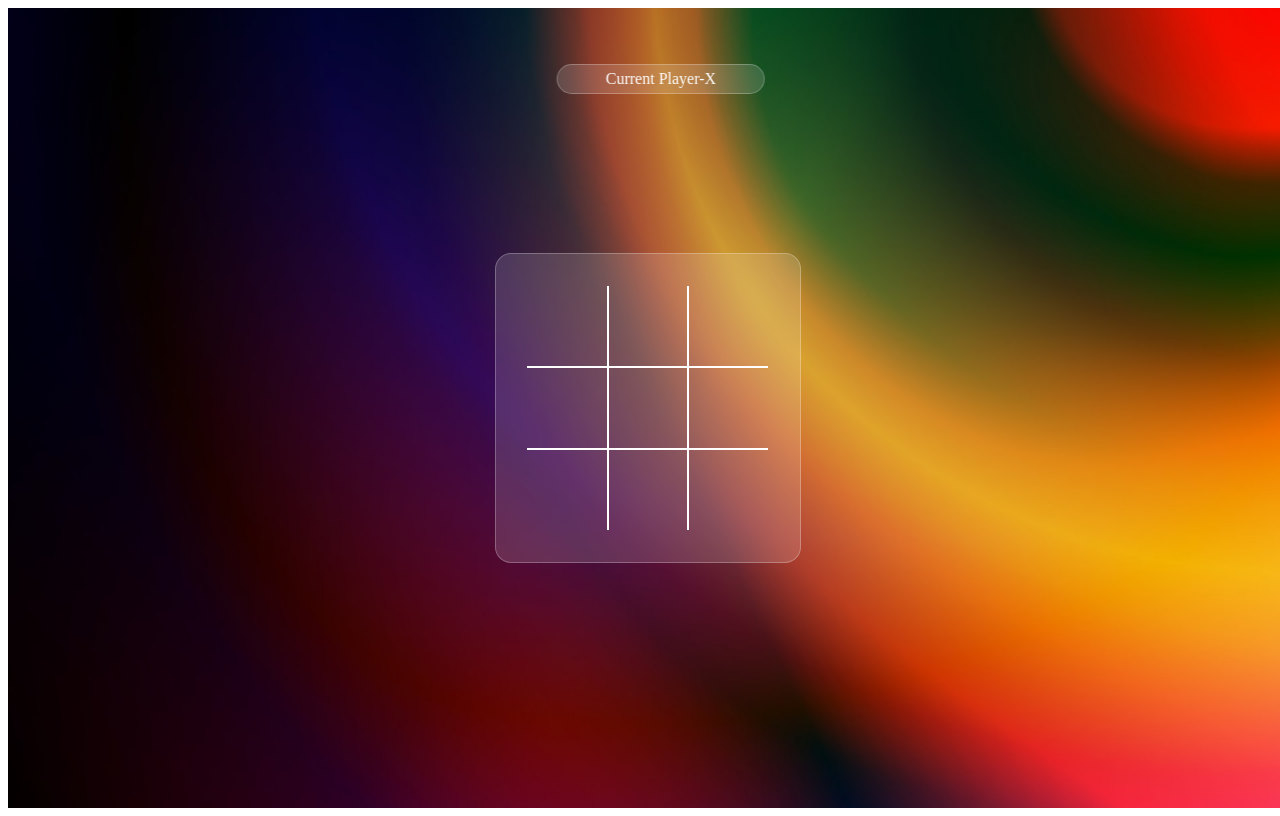
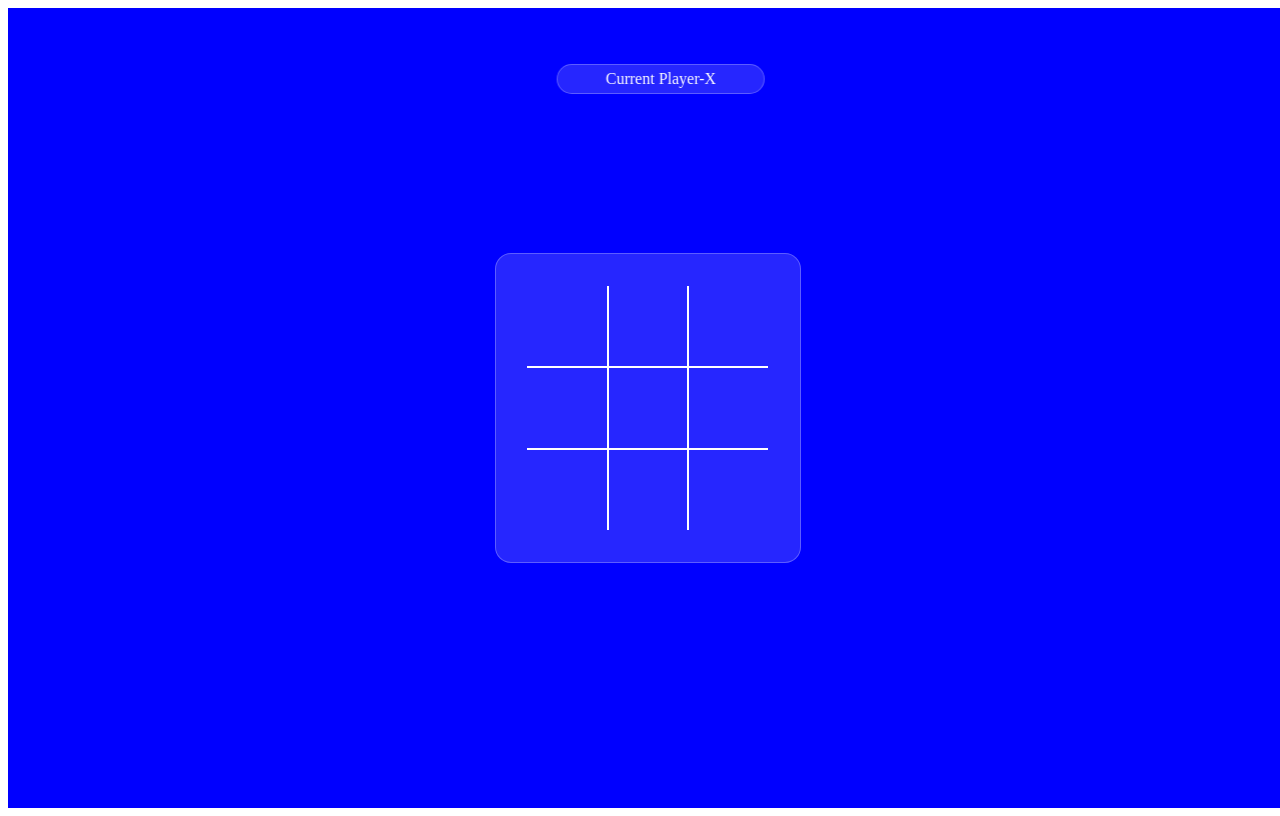
Before and after one commit to Rish123-abh/tictactoe, a plain HTML site: page index.html in a window 1280 px wide. Drawn offline with Linux system fonts and the light colour scheme.

Commit message:
Update tictactoe.css

```diff
--- a/tictactoe.css
+++ b/tictactoe.css
@@ -1,7 +1,7 @@
 .wrapper{
     height: 100vh;
     width: 100vw;
-    background: url(gradient-bg.jpg);
+    background: blue;
     background-position:center ;
     background-size: cover;
     overflow: hidden;
```
